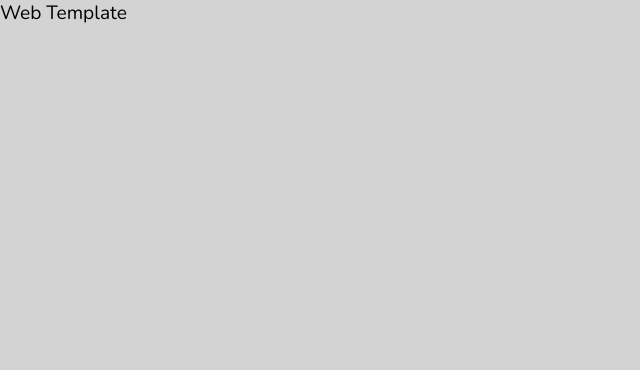
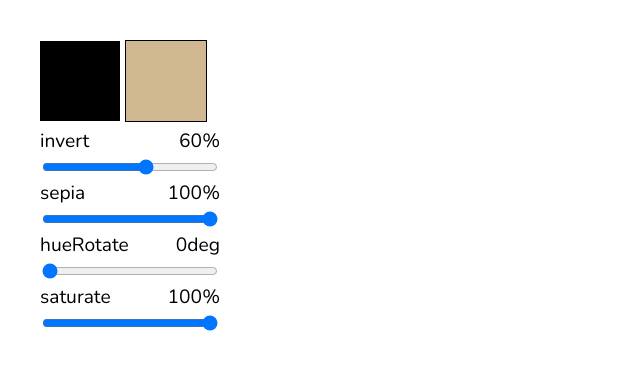
Before and after one commit to strawstack/ChangeColor, a plain HTML site: page index.html in a window 1280 px wide. Shown: the whole page, without its empty margins (0-640 px from the left). Drawn offline with nearby package versions, Linux system fonts and the light colour scheme.

Commit message:
draft complete

```diff
--- a/index.html
+++ b/index.html
@@ -8,7 +8,47 @@
         <link rel="stylesheet" href="style.css">
     </head>
     <body>
-        <div>Web Template</div>
+
+        <img src="black.png" />
+
+        <div class="border">
+            <img src="black.png" class="target-img" />
+        </div>
+
+        <br>
+
+        <div class="row invert">
+            <div>
+                <div class="label">invert</div>
+                <div class="value"><span>60</span>%</div>
+            </div>
+            <input type="range" min="0" max="100" value="60" step="1">
+        </div>
+
+        <div class="row sepia">
+            <div>
+                <div class="label">sepia</div>
+                <div class="value"><span>100</span>%</div>
+            </div>
+            <input type="range" min="0" max="100" value="100" step="1">
+        </div>
+
+        <div class="row hueRotate">
+            <div>
+                <div class="label">hueRotate</div>
+                <div class="value"><span>0</span>deg</div>
+            </div>
+            <input type="range" min="0" max="360" value="0" step="1">
+        </div>
+
+        <div class="row saturate">
+            <div>
+                <div class="label">saturate</div>
+                <div class="value"><span>100</span>%</div>
+            </div>
+            <input type="range" min="0" max="100" value="100" step="1">
+        </div>
+
         <script src="script.js"></script>
     </body>
 </html>
--- a/script.js
+++ b/script.js
@@ -1,5 +1,40 @@
 (() => {
 
-    console.log("hello");
+    const state = {
+        invert: 60,
+        sepia: 100,
+        hueRotate: 0,
+        saturate: 100
+    };
+
+    const img = document.querySelector(".target-img");
+
+    function updateCSS(state) {
+        const i = state.invert;
+        const s = state.sepia;
+        const h = state.hueRotate;
+        const sa = state.saturate;
+        img.style.filter = `invert(${i}%) sepia(${s}%) hue-rotate(${h}deg) saturate(${sa}%)`;
+    }
+    updateCSS(state);
+
+    function onInput(selectorStr) {
+        const value = document.querySelector(`.${selectorStr} .value span`);
+        const inputElem = document.querySelector(`.${selectorStr} input`);
+
+        inputElem.addEventListener(
+            "input",
+            (e) => {
+                value.innerHTML = e.target.value;
+                state[selectorStr] = e.target.value;
+                updateCSS(state);
+            }
+        );
+    }
+
+    onInput("invert");
+    onInput("sepia");
+    onInput("hueRotate");
+    onInput("saturate");
 
 })();
--- a/style.css
+++ b/style.css
@@ -9,5 +9,29 @@ html, body {
 body {
     font-family: 'Nunito', sans-serif;
     font-size: 1.2rem;
-    background: lightgrey;
+    background: white;
+    padding: 40px;
 }
+
+.border {
+    display: inline-block;
+    border: 1px solid black;
+    height: 80px;
+    width: 80px;
+}
+
+.target-img {
+    filter: invert(0%) sepia(0%) hue-rotate(0deg) saturate(0%);
+}
+
+.row {
+    display: grid;
+    grid-template-rows: 1fr 1fr;
+    grid-template-columns: 1fr;
+    max-width: 180px;
+}
+
+    .row div {
+        display: flex;
+        justify-content: space-between;
+    }
```
Also changed, not shown: black.png (added).
